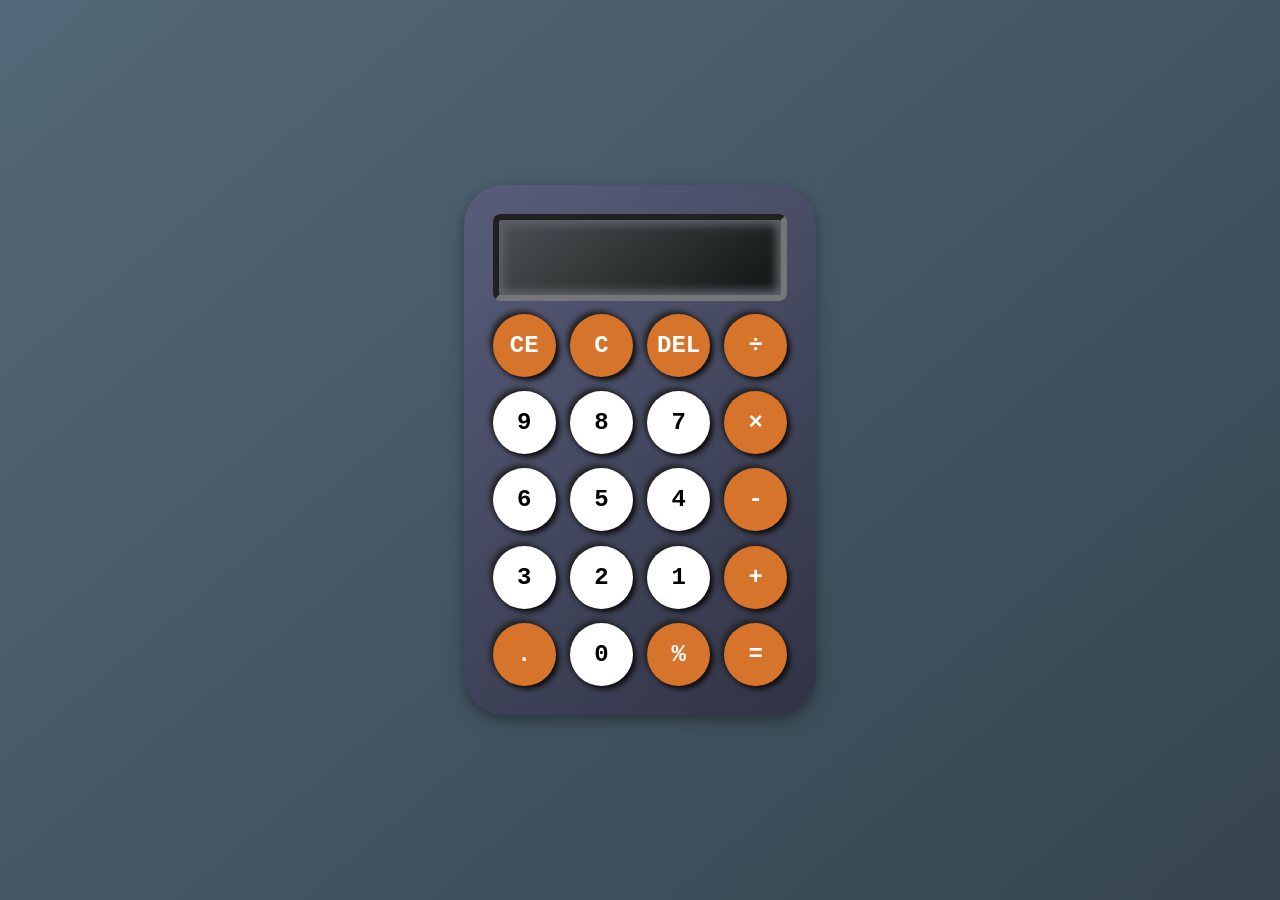
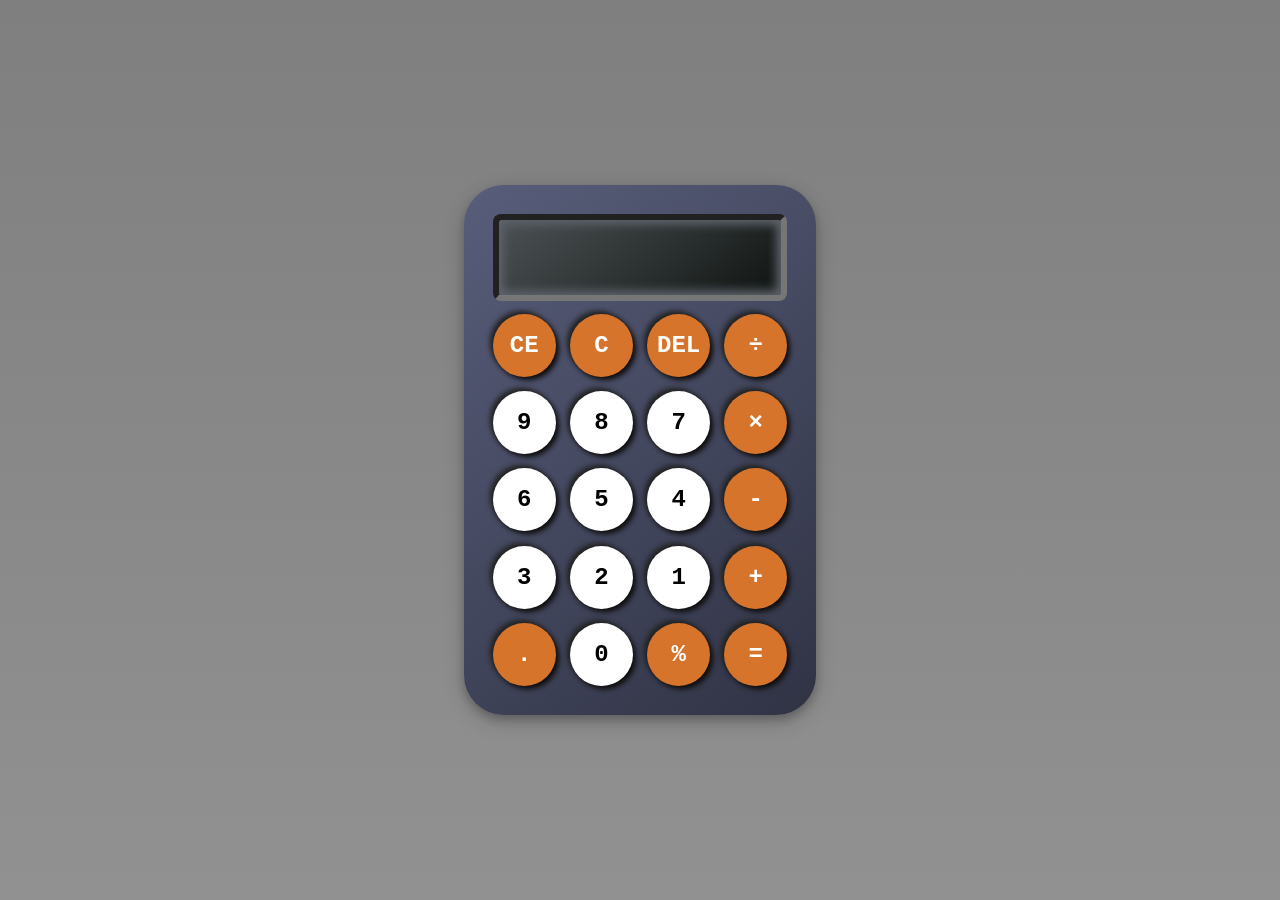

feat: add back to project hub button

--- a/Calculator/style.css
+++ b/Calculator/style.css
@@ -12,8 +12,34 @@ body {
   display: flex;
   justify-content: center;
   align-items: center;
-  background-image: linear-gradient(140deg, #536878, #36454f);
+  background:
+    linear-gradient(rgba(0, 0, 0, 0.5), rgba(38, 36, 36, 0.5)),
+    url("./img/wood.jpg");
+  background-size: cover;
   color: white;
+}
+
+#back-btn {
+  position: absolute;
+  top: 3rem;
+  left: 43rem;
+}
+
+.back {
+  width: 100%;
+  padding: 0.4rem;
+  border: none;
+  background-color: #d7742c;
+  color: #fff;
+  cursor: pointer;
+  font-size: 1rem;
+  font-weight: 600;
+  border-radius: 10%;
+  align-items: center;
+  justify-content: center;
+  box-shadow:
+    0.2rem 0.2rem 0.3rem #201e1e,
+    -0.2rem -0.2rem 0.3rem #363838;
 }
 
 #calculator {
@@ -25,7 +51,8 @@ body {
   background-color: #333940;
   background-image: linear-gradient(140deg, #585d7a, #303344);
   border-radius: 2.5rem;
-  box-shadow: 0 0.3rem 0.5rem 0 rgba(0, 0, 0, 0.2),
+  box-shadow:
+    0 0.3rem 0.5rem 0 rgba(0, 0, 0, 0.2),
     0 0.4rem 1.3rem 0 rgba(0, 0, 0, 0.19);
 }
 
@@ -34,7 +61,8 @@ body {
   display: flex;
   min-height: 100%;
   box-sizing: border-box;
-  box-shadow: inset 0.3rem 0.3rem 0.6rem #5c6269,
+  box-shadow:
+    inset 0.3rem 0.3rem 0.6rem #5c6269,
     inset -0.3rem -0.3rem 0.6rem #5c6269;
   border-width: 0.4rem;
   border-radius: 0.5rem;
@@ -45,7 +73,8 @@ body {
   text-align: right;
   font-size: 1.5rem;
   font-family: "Fira Code", monospace;
-  text-shadow: 0 0 5px rgba(255, 255, 255, 0.4),
+  text-shadow:
+    0 0 5px rgba(255, 255, 255, 0.4),
     0 0 10px rgba(255, 255, 255, 0.2);
 }
 
@@ -85,7 +114,9 @@ body {
   align-items: center;
   justify-content: center;
   font-family: "Fira Code", monospace;
-  box-shadow: 0.2rem 0.2rem 0.3rem #0f0e0e, -0.2rem -0.2rem 0.3rem #232424;
+  box-shadow:
+    0.2rem 0.2rem 0.3rem #0f0e0e,
+    -0.2rem -0.2rem 0.3rem #232424;
 }
 
 .clear_entry,
